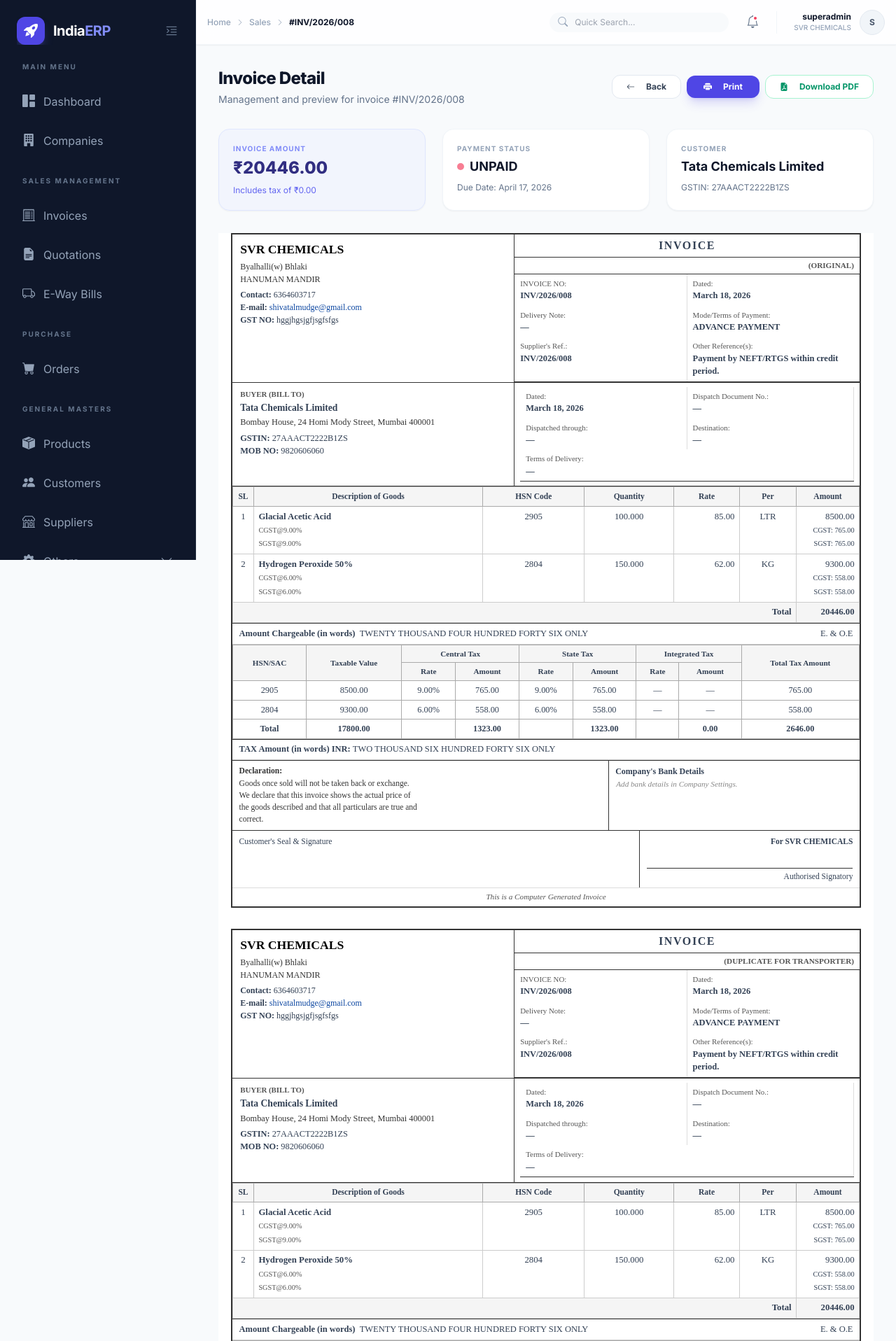
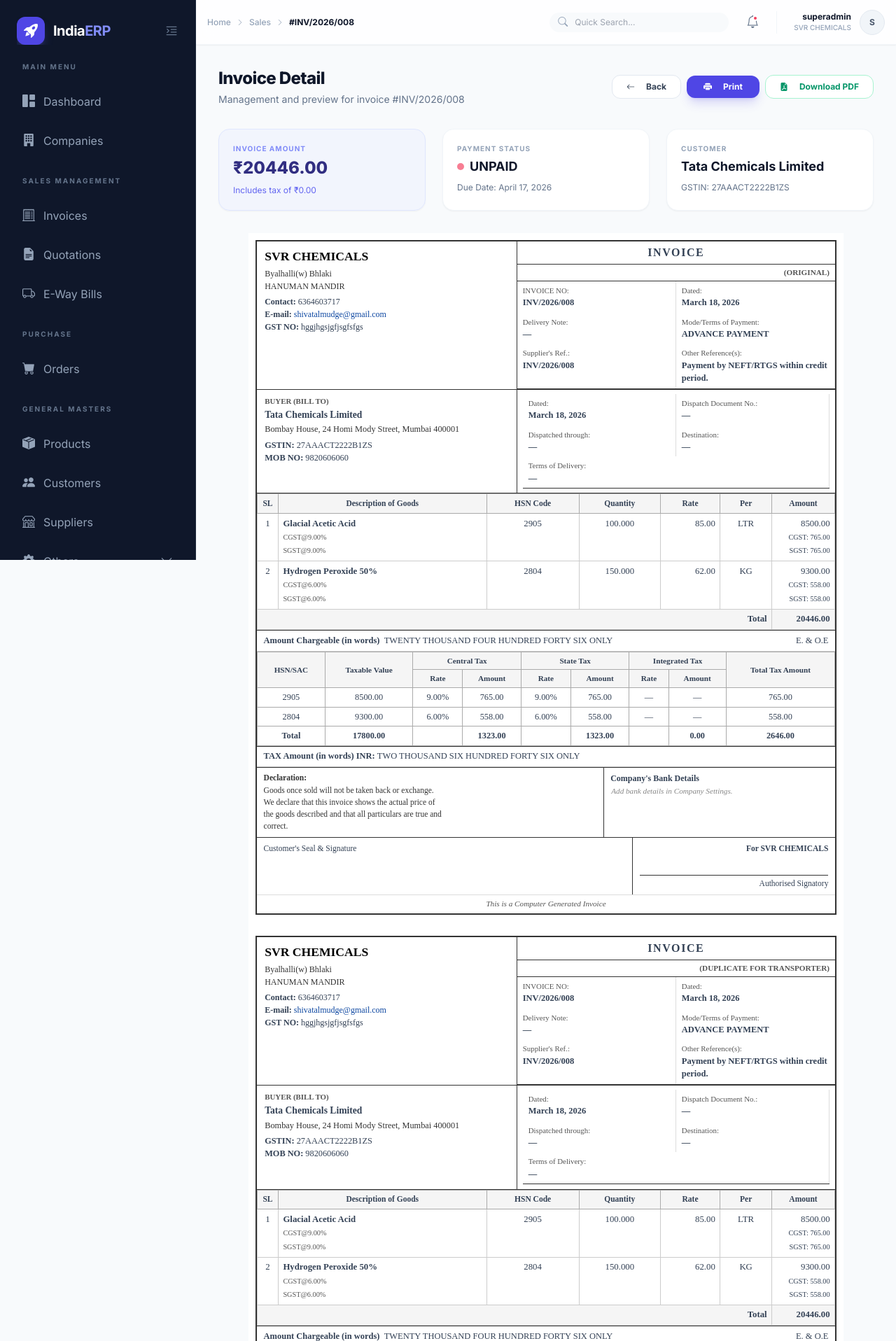
Before and after one commit to ShivaTalmudge/IndiaERP, a Django app: page /sales/56/ in a window 1280 px wide. Shown: the top 1916 px of the page at 70% size. Run offline with Django 4.2, Linux system fonts and the light colour scheme; a user stored in the database is signed in; data comes from the database, SQL or seed files in the repository; both versions use the stored data as it was after the commit; some libraries are stand-ins or nearby versions.

Commit message:
Fix invoice PDF rendering and seeding data updates

```diff
--- a/templates/sales/invoice_detail.html
+++ b/templates/sales/invoice_detail.html
@@ -65,8 +65,8 @@
     font-size: .85rem;
     background: #fff;
     border: 2px solid #333;
-    max-width: 900px;
-    margin: 0 auto 30px;
+    width: 100%;
+    margin-bottom: 30px;
     page-break-inside: avoid;
 }
 
@@ -332,7 +332,8 @@
     </div>
 </div>
 
-<div id="invoice-pdf-content" class="bg-white">
+<div class="w-full overflow-x-auto pb-10">
+<div id="invoice-pdf-content" style="width: 850px; min-width: 850px; background: white; margin: 0 auto; padding: 10px;">
 {% for copy_label in copies %}
 <div class="invoice-copy" id="inv-copy-{{ forloop.counter }}">
 
@@ -589,44 +590,31 @@
 </div>
 {% endfor %}
 </div>
+</div>
 <script src="https://cdnjs.cloudflare.com/ajax/libs/html2pdf.js/0.10.1/html2pdf.bundle.min.js"></script>
 {% endblock %}
 
 {% block extra_js %}
 <script>
     function downloadPDF() {
-        const originalElement = document.getElementById('invoice-pdf-content');
+        const element = document.getElementById('invoice-pdf-content');
 
-        const clone = originalElement.cloneNode(true);
-        const wrapper = document.createElement('div');
-        wrapper.appendChild(clone);
-
-        // Force an exact desktop width and place it behind the scene to avoid viewport clipping
-        wrapper.style.width = '900px';
-        wrapper.style.position = 'absolute';
-        wrapper.style.top = '0';
-        wrapper.style.left = '0';
-        wrapper.style.zIndex = '-9999';
-        document.body.appendChild(wrapper);
-
-        // Remove auto margin to ensure left alignment in the captured canvas
-        const copies = clone.querySelectorAll('.invoice-copy');
-        copies.forEach(copy => {
-            copy.style.margin = '0 0 30px 0';
-            copy.style.border = 'none'; // Optional: looks cleaner in PDF without outer border
-        });
+        // Remove center margin during capture so it aligns cleanly to the PDF generator box
+        const originalMargin = element.style.margin;
+        element.style.margin = '0';
 
         const opt = {
             margin:       0.3,
             filename:     'Invoice_{{ invoice.invoice_number }}.pdf',
-            image:        { type: 'jpeg', quality: 0.98 },
-            html2canvas:  { scale: 2, useCORS: true, scrollX: 0, scrollY: 0 },
+            image:        { type: 'jpeg', quality: 1 },
+            html2canvas:  { scale: 2, useCORS: true, windowWidth: 850, scrollX: 0, scrollY: 0 },
             jsPDF:        { unit: 'in', format: 'a4', orientation: 'portrait' },
             pagebreak:    { mode: 'css', before: '.invoice-copy' }
         };
 
-        html2pdf().from(wrapper).set(opt).save().then(() => {
-            document.body.removeChild(wrapper);
+        html2pdf().from(element).set(opt).save().then(() => {
+            // Restore center alignment after snapshot
+            element.style.margin = originalMargin;
         });
     }
 </script>
```
Also changed, not shown: test_invoice.py (added, +22 -0 lines), db.sqlite3.
